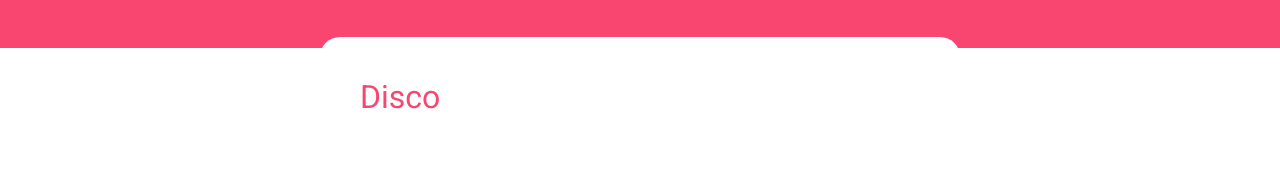
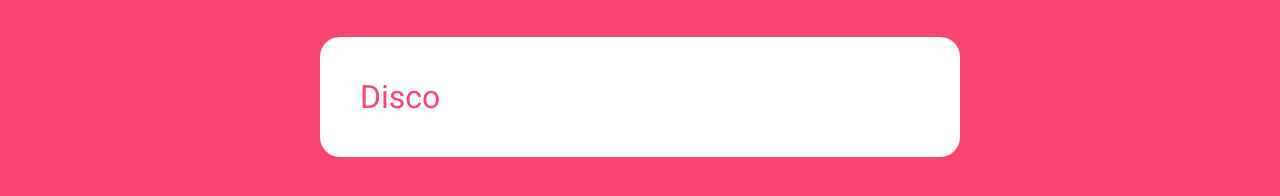
Before and after one commit to SongJeaHo/keenlab_web_test, a plain HTML site: page index.html in a window 1280 px wide. Shown: the part 752-948 px from the top of the page. Before the commit the page ends 909 px from the top, so only its background shows below. Drawn offline with Linux system fonts and the light colour scheme.

Commit message:
mainpage

```diff
--- a/style.css
+++ b/style.css
@@ -4,6 +4,10 @@
     text-decoration: none;
     font-family: 'roboto';
     font-weight: 500;
+}
+
+body {
+    background-color: #F94671;
 }
 
 a {
@@ -16,8 +20,6 @@ b {
 
 .page {
     width: 100%;
-    height: 100vh;
-    background-color: #F94671;
     color: white;
 }
 
```
